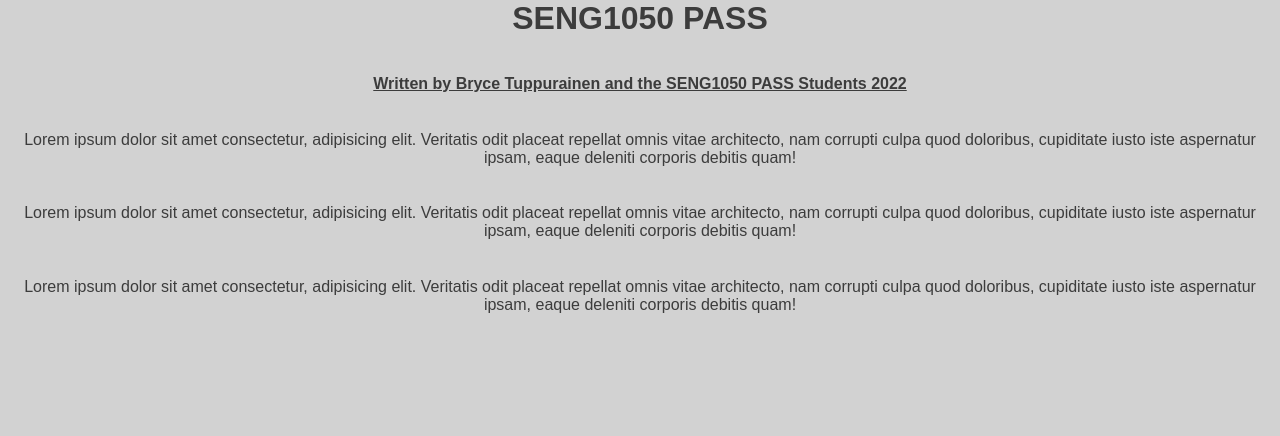
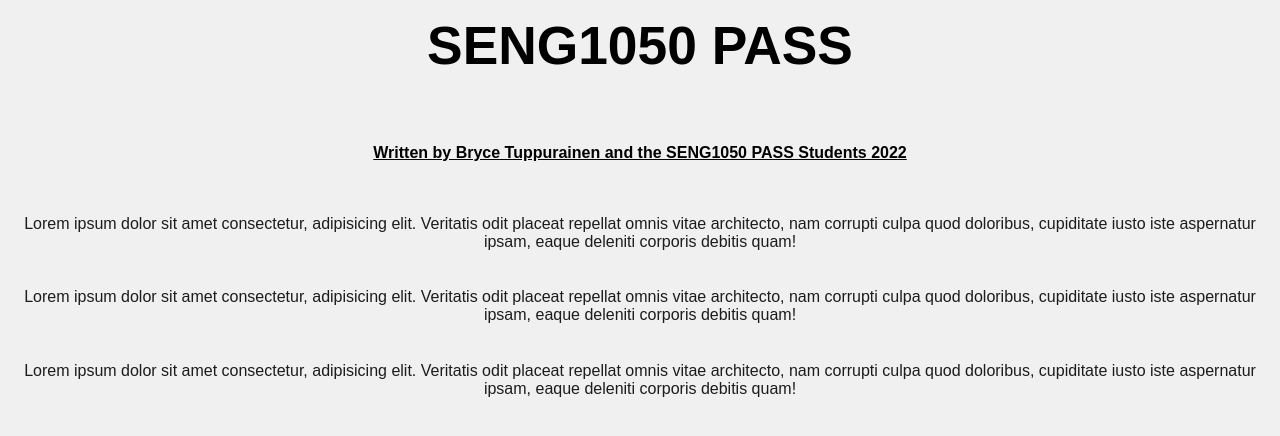
Before and after one commit to BryceTuppurainen/SENG1050-2022-PASS, a plain HTML site: page index.html in a window 1280 px wide. Drawn offline with Linux system fonts and the light colour scheme.

Commit message:
feat: More styling corrections

```diff
--- a/styles.css
+++ b/styles.css
@@ -9,8 +9,17 @@ body {
     grid-template-columns: 1fr;
     gap: 1cm;
     text-align: center;
-    background-color: rgb(210, 210, 210);
-    color:rgb(60, 60, 60);
+    background-color: rgb(240, 240, 240);
+    color:rgb(28, 28, 28);
+}
+
+h1 {
+    font-size: 40pt;
+}
+
+h1, h2, h3, h4, h5, h6 {
+    color:rgb(0, 0, 0);
+    padding: 15px;
 }
 
 .underlined {
```
